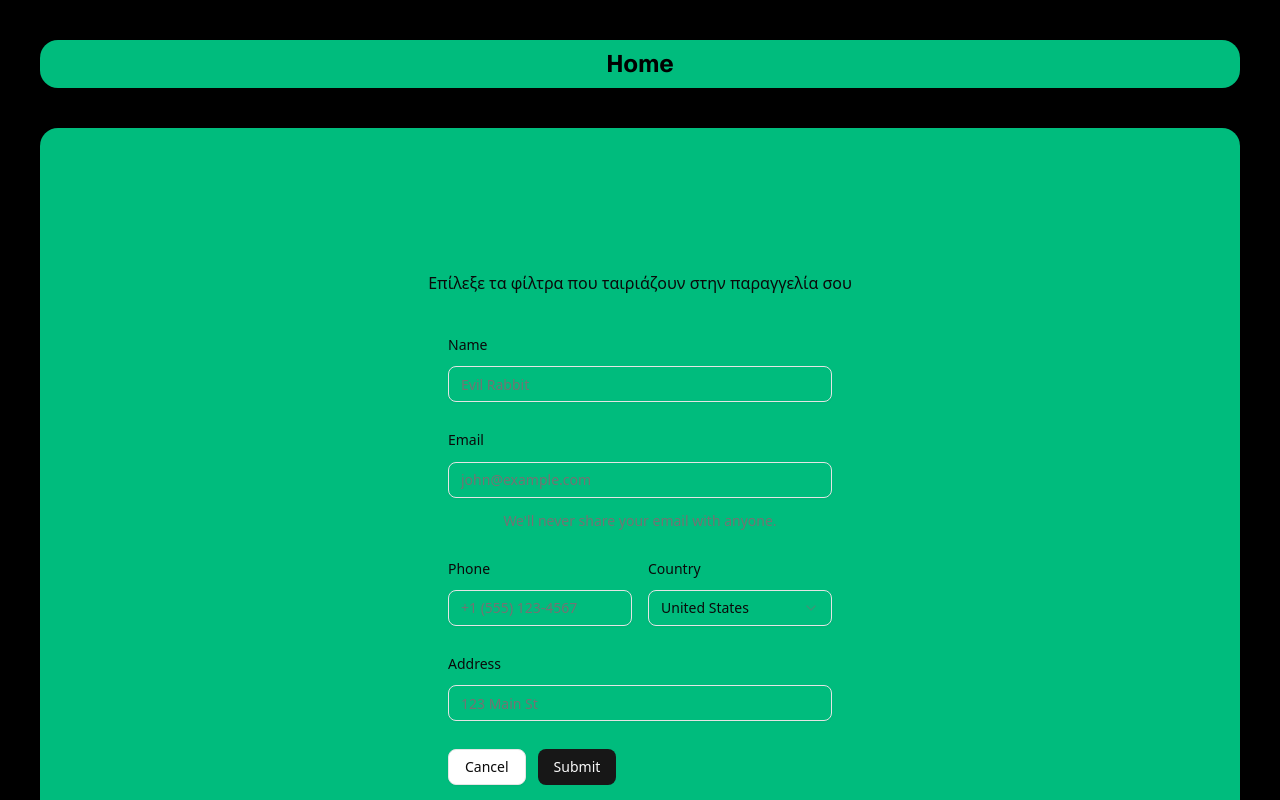
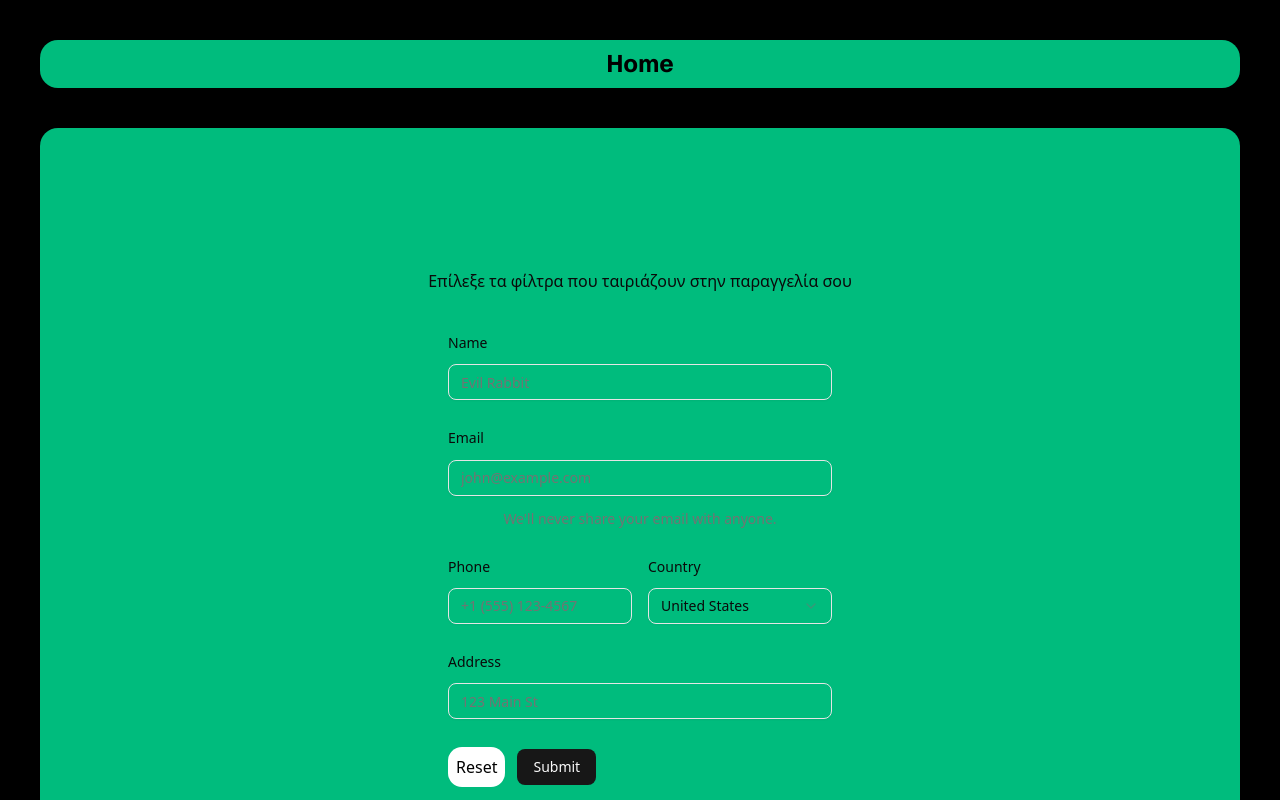
Before and after one commit to Rafael12Ma/akrolithos, a Next.js app: page /create in a window 1280 px wide. Shown: the top 800 px of the page. Built offline with nearby package versions, Linux system fonts and the light colour scheme.

Commit message:
second try

```diff
--- a/components/form/searchForm.jsx
+++ b/components/form/searchForm.jsx
@@ -58,10 +58,18 @@ export function InputForm() {
           <Input id="form-address" type="text" placeholder="123 Main St" />
         </Field>
         <Field orientation="horizontal">
-          <Button type="button" variant="outline">
-            Cancel
+          {/* <Button type="button" variant="outline">
+            Clear
+          </Button> */}
+          <button
+            type="reset"
+            className="bg-white text-black p-2 rounded-xl cursor-pointer"
+          >
+            Reset
+          </button>
+          <Button className={"cursor-pointer"} type="submit">
+            Submit
           </Button>
-          <Button type="submit">Submit</Button>
         </Field>
       </FieldGroup>
     </form>
```
Also changed, not shown: components/ui/button.jsx (+9 -8 lines).
